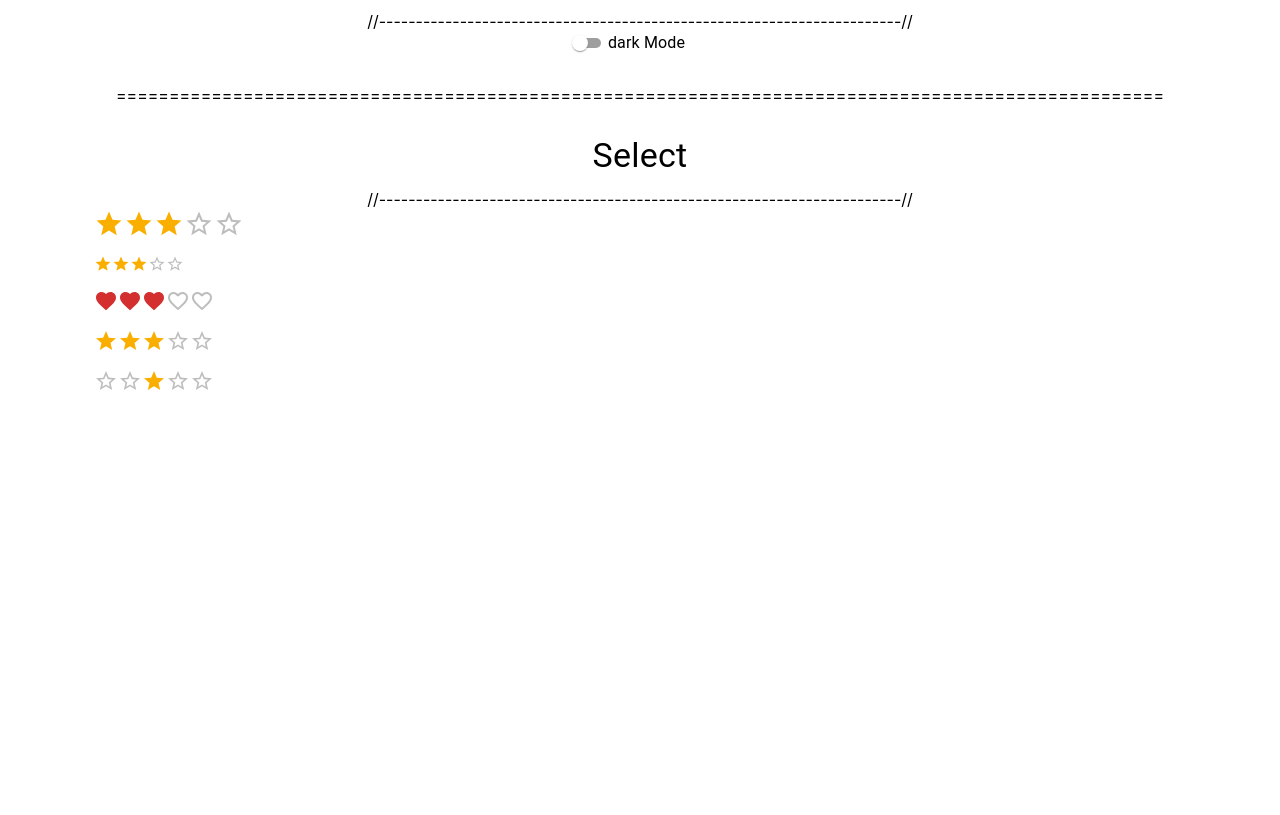
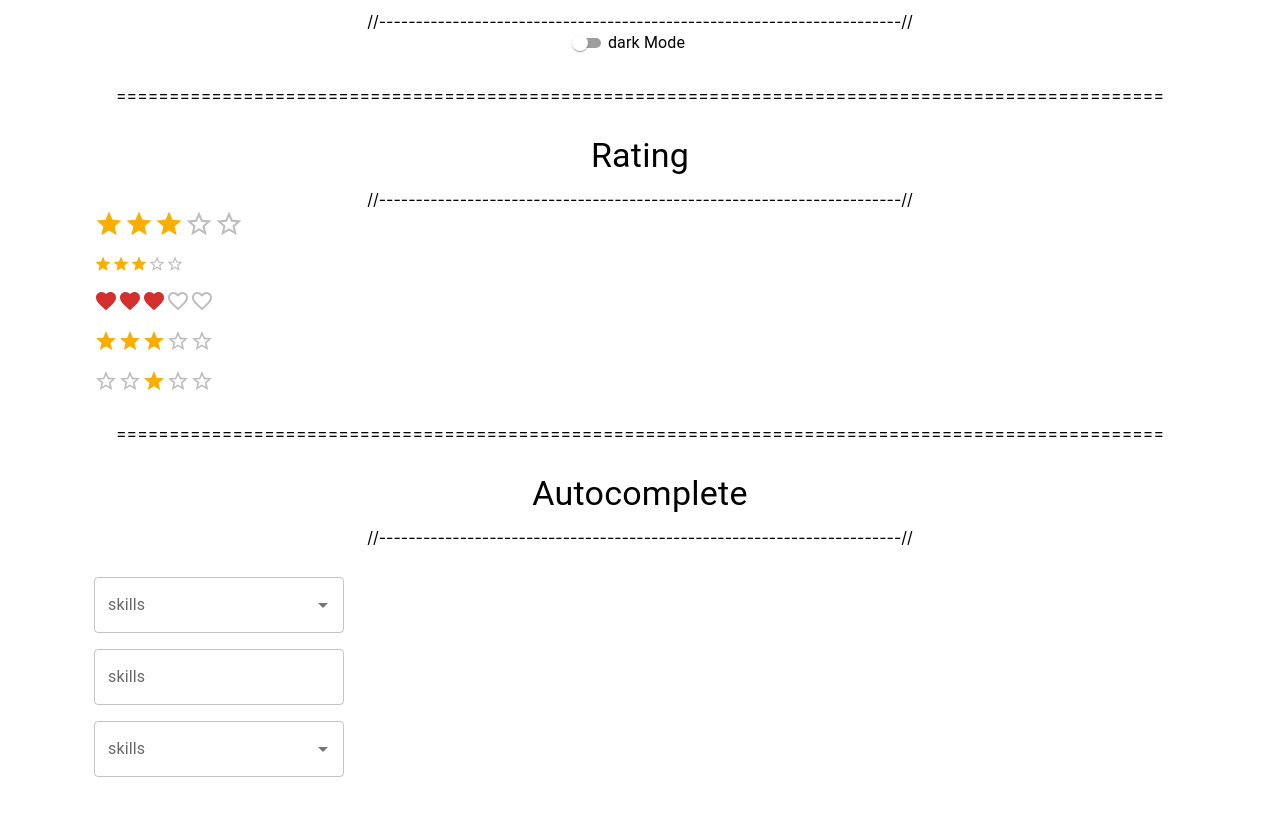
Before and after one commit to Varshavt1999/react-material-ui---demo, a React (Create React App) app: page / in a window 1280 px wide. Shown: the part 4000-4815 px from the top of the page. Before the commit the page ends 4487 px from the top, so only its background shows below. Built offline with nearby package versions, Linux system fonts and the light colour scheme.

Commit message:
autoComplete

```diff
--- a/src/App.tsx
+++ b/src/App.tsx
@@ -1,4 +1,5 @@
 import './App.css';
+import { MuiAutocomplete } from './components/MuiAutocomplete';
 import { MuiButton } from './components/MuiButton';
 import { MuiButtonGroup } from './components/MuiButtonGroup';
 import { MuiCheckBox } from './components/MuiCheckBox';
@@ -35,6 +36,8 @@ function App() {
       <MuiSwitch />
       ===================================================================================================
       <MuiRating />
+      ===================================================================================================
+      <MuiAutocomplete />
     </div>
   );
 }
--- /dev/null
+++ b/src/components/MuiAutocomplete.tsx
@@ -0,0 +1,55 @@
+import {Typography , Stack , Autocomplete , TextField} from "@mui/material"
+import { useState } from "react"
+//autoComplete behaves like a combo box . when you click inside you see the options.select an optiomn and the value is shown
+//you can also clear the selected value .if you start typing in few letters we see the list of suggetions. you can select one option from the list of selection
+//this scenario is suitable for autocomplete like google search
+export const MuiAutocomplete = () => {
+    const skills = ["HTML" , "CSS" , "JavaScript" , "TypeScript" ,"React"]
+    const [selectedValue, setSelectedValue] = useState<string | null>(null)
+    console.log({selectedValue});
+    //------------------------------------------
+    //this is the more practical usage of autoComplete component
+    type skill = {
+        id : number
+        label : string
+    }
+    const skillsOptions = skills.map((skill,index) => ({
+        id : index ,
+        label : skill
+    }))
+    const [selectedSkills, setSelectedSkills] = useState<skill | null>(null)
+    console.log({selectedSkills});
+    return (
+        <div style={{padding : "30px"}}>
+            <Typography variant='h4' component="h1" gutterBottom>Autocomplete</Typography>
+            //-----------------------------------------------------------------------//
+            <Stack style={{marginTop : "30px"}} spacing={2} width="250px">
+                {/* Autocomplete component have 2 mandatory props
+                - options prop : which should be an array of strings
+                - renderInput : which renders the input , this is equal to an arrow function
+                */}
+                <Autocomplete options={skills} renderInput={(params)=> <TextField {...params} label="skills"
+                />}
+                value={selectedValue}
+                onChange={(event: any , newValue : string | null) =>setSelectedValue(newValue) }/>
+                {/*freeSolo prop :  to allow free text you can use the  - getting value that is not in the options */}
+                <Autocomplete options={skills} renderInput={(params)=> <TextField {...params} label="skills"
+                />}
+                value={selectedValue}
+                onChange={(event: any , newValue : string | null) =>setSelectedValue(newValue) }
+                freeSolo
+                />
+                {/* autoComplete with different structure of input data . the autoComplete compoenent can
+                accept either an array of string or an array of objects which contains a label key. */}
+                <Autocomplete options={skillsOptions} renderInput={(params)=> <TextField {...params} label="skills"
+                />}
+                value={selectedSkills}
+                onChange={(event: any , newValue : skill | null) =>setSelectedSkills(newValue) }
+
+                />
+            </Stack>
+
+
+        </div>
+    )
+}
--- a/src/components/MuiRating.tsx
+++ b/src/components/MuiRating.tsx
@@ -13,7 +13,7 @@ export const MuiRating = () => {
     }
   return (
     <div style={{padding : "30px"}}>
-    <Typography variant='h4' component="h1" gutterBottom >Select</Typography >
+    <Typography variant='h4' component="h1" gutterBottom >Rating</Typography >
     //-----------------------------------------------------------------------//
     <Stack spacing={2}>
         {/* size prop : can be small medium large . and the default value is medium */}
```
